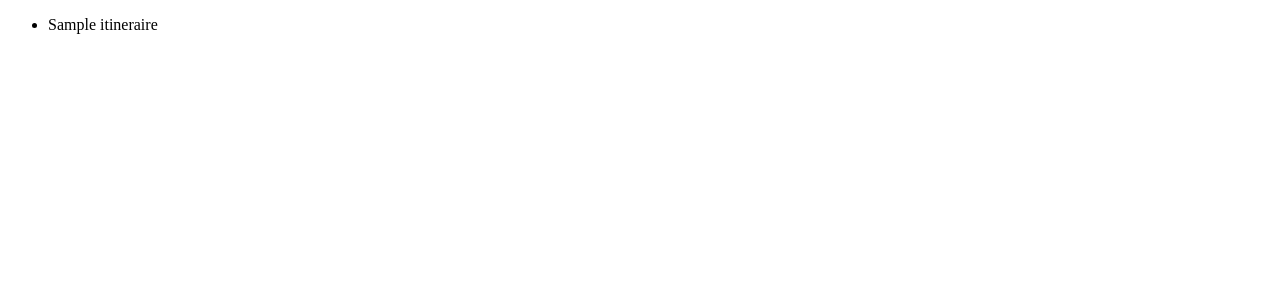
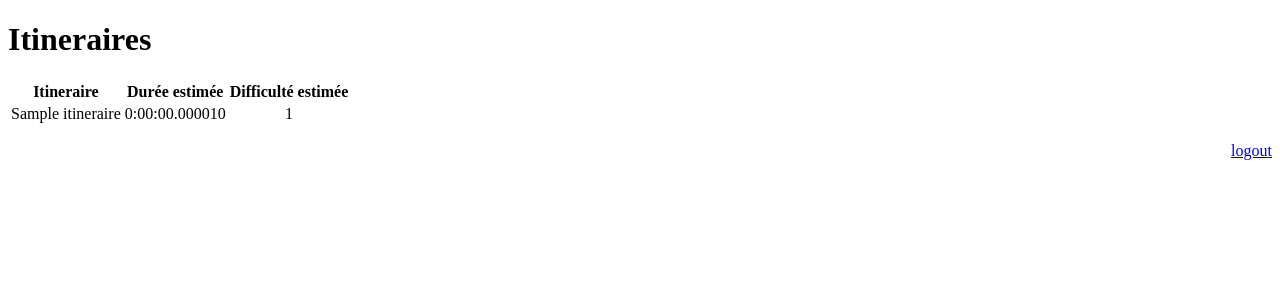
Before and after one commit to bassetmatt-school/EISC209-topoguide, a Django app: page /itineraires/ in a window 1280 px wide. Before the commit the part shown is almost empty. Shown: the top 300 px of the page. Run offline with Django 4.2, Linux system fonts and the light colour scheme; a user stored in the database is signed in; tables that the repository leaves empty hold one stand-in row (values such as "Sample post").

Commit message:
View with table, much metter !

```diff
--- a/topoguide/templates/itineraires/itineraires.html
+++ b/topoguide/templates/itineraires/itineraires.html
@@ -5,16 +5,32 @@
     <meta http-equiv="X-UA-Compatible" content="IE=edge">
     <meta name="viewport" content="width=device-width, initial-scale=1.0">
     <title>Itineraires</title>
+    <style>
+        td,th {
+            text-align: center;
+        }
+    </style>
 </head>
 <body>
-    {% if route_list %}
-    <ul>
+    <h1>Itineraires</h1>
+{% if route_list %}
+<table>
+    <tr>
+        <th>Itineraire</th>
+        <th>Durée estimée</th>
+        <th>Difficulté estimée</th>
+    </tr>
     {% for route in route_list %}
-        <li>{{ route.title }}</li>
+    <tr>
+        <td>{{ route.title }}</td>
+        <td>{{ route.estim_duration }}</td>
+        <td>{{ route.estim_difficulty }}</td>
+    </tr>
     {% endfor %}
-    </ul>
-    {% else %}
-        <p>No routes ?</p>
-    {% endif %}
+</table>
+{% else %}
+    <p>No routes ?</p>
+{% endif %}
+<p style="text-align:right"> <a href="/accounts/logout">logout</a></p>
 </body>
 </html>
```
